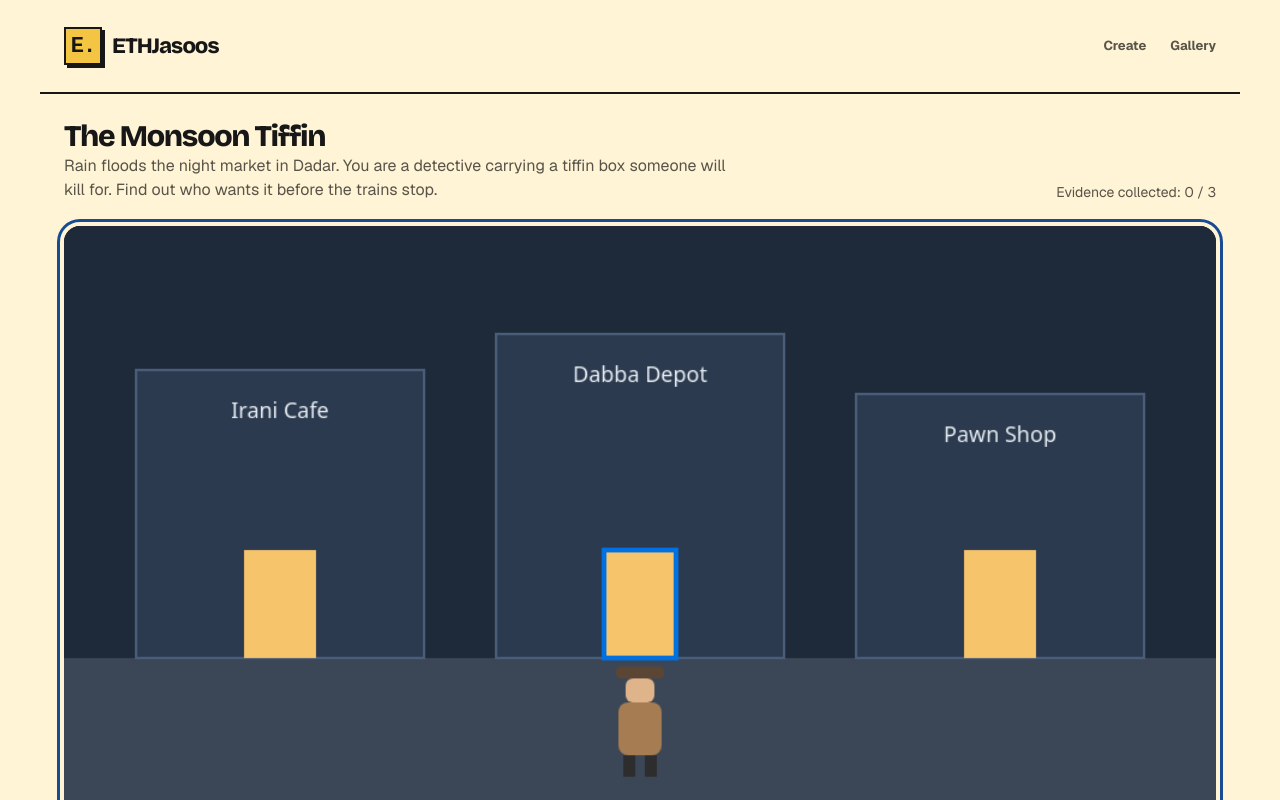
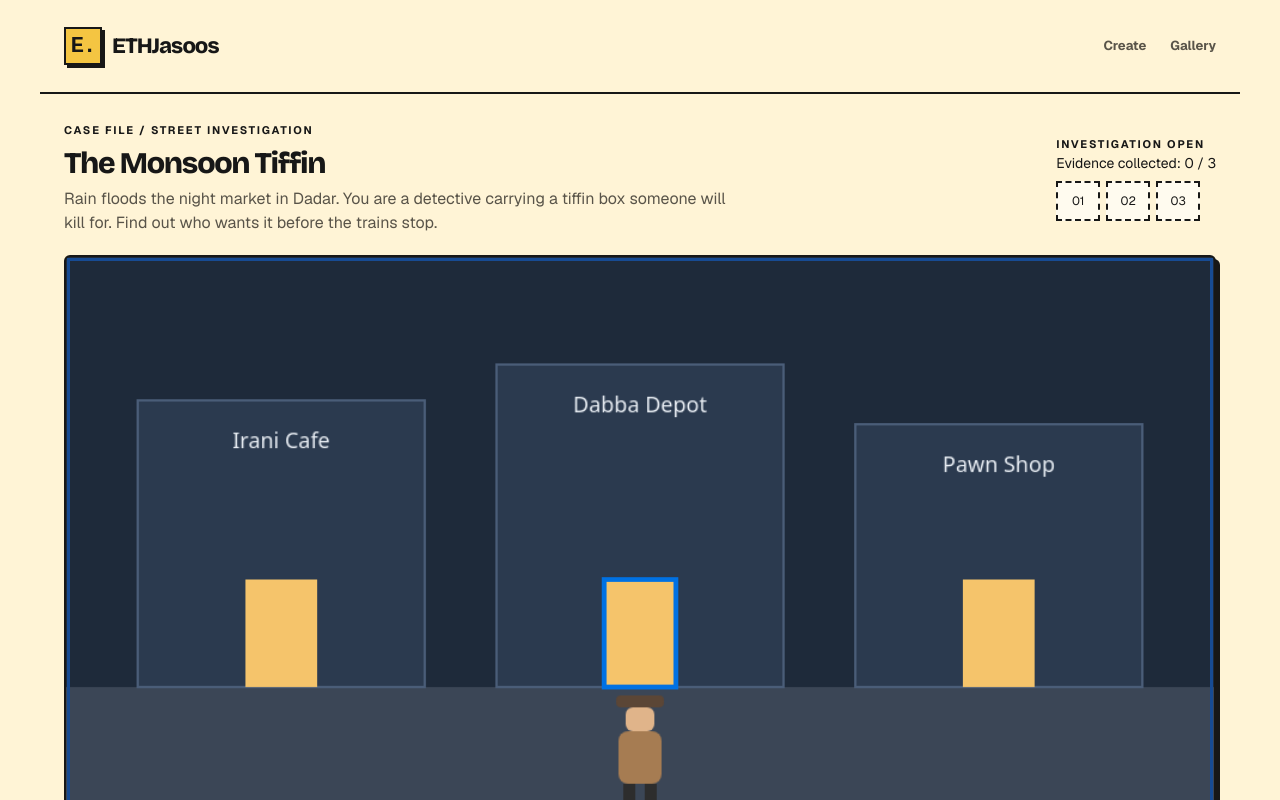
Before and after one commit to stealthwhizz/Jasoos, a Next.js app: page /world/fixture-monsoon-tiffin in a window 1280 px wide. Shown: the top 800 px of the page. Built offline with nearby package versions, Linux system fonts and the light colour scheme.

Commit message:
feat(game): add compact case HUD and actual evidence slots

```diff
--- a/app/world/[id]/WorldView.tsx
+++ b/app/world/[id]/WorldView.tsx
@@ -24,18 +24,38 @@ export function WorldView({ manifest }: { manifest: PublicManifest }) {
   }, [locationId]);
 
   return (
-    <div className="space-y-6 pt-6">
-      <div className="flex flex-col gap-3 sm:flex-row sm:items-end sm:justify-between">
+    <div className="game-shell">
+      <div className="world-hud">
         <div>
+          <p className="eyebrow">Case file / {location?.name ?? "Street investigation"}</p>
           <h1 className="text-3xl font-semibold tracking-tight">{bible.title}</h1>
           <p className="max-w-2xl text-neutral-500">{bible.premise}</p>
         </div>
-        <p className="shrink-0 text-sm text-neutral-500">Evidence collected: {clues.size} / 3</p>
+        <div className="evidence-tracker">
+          <div>
+            <p className="eyebrow">
+              {clues.size >= 3 ? "Ready for accusation" : "Investigation open"}
+            </p>
+            <p className="text-sm">Evidence collected: {clues.size} / 3</p>
+          </div>
+          <div className="evidence-slots" role="group" aria-label="Evidence tracker">
+            {bible.locations.map(({ npc }, i) => (
+              <span
+                key={npc.id}
+                role="img"
+                className={`evidence-slot ${clues.has(npc.id) ? "collected" : ""}`}
+                aria-label={`${npc.name}: ${clues.has(npc.id) ? "clue collected" : "clue missing"}`}
+              >
+                {clues.has(npc.id) ? "✓" : `0${i + 1}`}
+              </span>
+            ))}
+          </div>
+        </div>
       </div>
 
       {location ? (
-        <section className="space-y-4 rounded-2xl bg-white p-6 shadow-sm">
-          <div className="flex flex-wrap items-center justify-between gap-3">
+        <section className="case-panel interior-panel">
+          <div className="interior-top">
             <h2 ref={interiorHeadingRef} tabIndex={-1} className="text-xl font-semibold">
               {location.name}
             </h2>
--- a/components/GameCanvas.tsx
+++ b/components/GameCanvas.tsx
@@ -185,7 +185,7 @@ export function GameCanvas({
   }, [manifest]);
 
   return (
-    <div className="space-y-3">
+    <div className="scene-frame">
       <canvas
         ref={canvasRef}
         width={W}
@@ -197,7 +197,7 @@ export function GameCanvas({
         aria-describedby={instructionsId}
         className="aspect-video w-full rounded-2xl bg-neutral-900"
       />
-      <div className="flex flex-wrap items-center gap-4">
+      <div className="scene-toolbar">
         <div
           role="group"
           aria-label="Movement controls"
```
